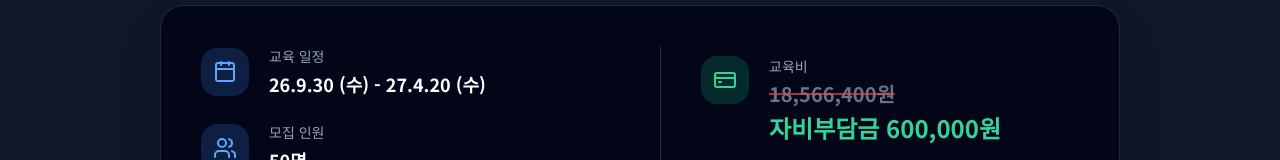
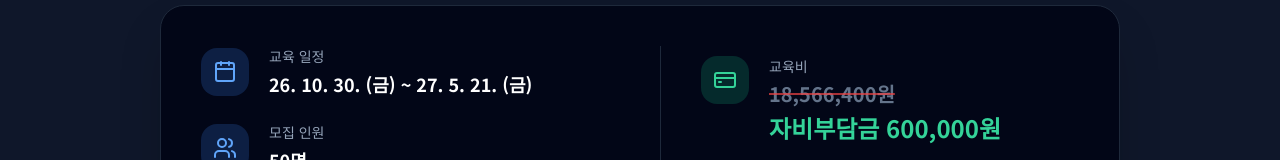
Before and after one commit to jin13122/kt-cloud-TECH-UP-backend-a, a plain HTML site: page index.html in a window 1280 px wide. Shown: the part 577-737 px from the top of the page. Drawn offline with nearby package versions, Linux system fonts and the light colour scheme.

Commit message:
Update index.html

```diff
--- a/index.html
+++ b/index.html
@@ -75,7 +75,7 @@
                             </div>
                             <div>
                                 <p class="text-sm text-slate-400 mb-1 font-medium">교육 일정</p>
-                                <p class="font-bold text-lg text-white">26.9.30 (수) - 27.4.20 (수)</p>
+                                <p class="font-bold text-lg text-white">26. 10. 30. (금) ~ 27. 5. 21. (금)</p>
                             </div>
                         </div>
                         <div class="flex items-center">
```
